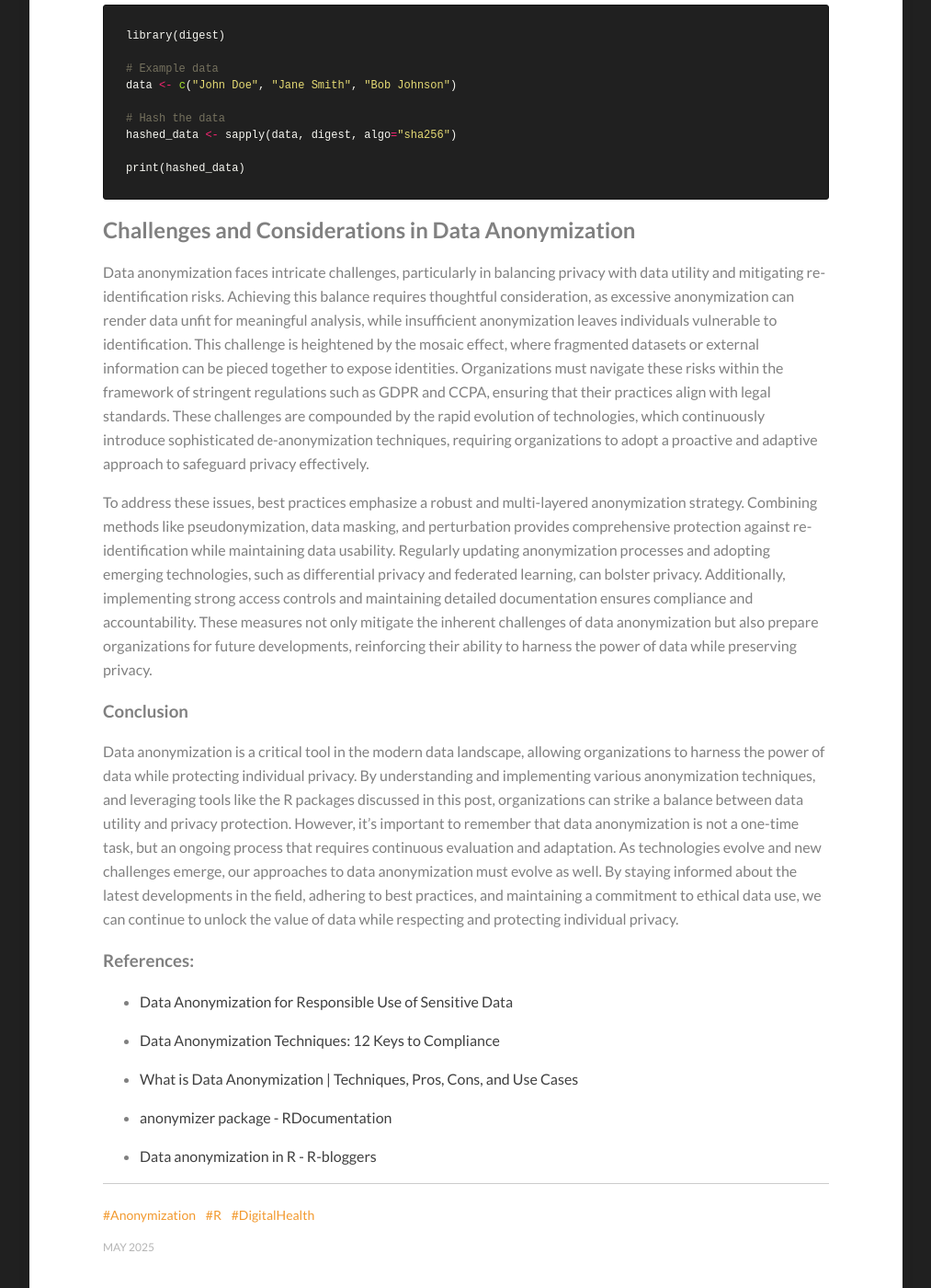
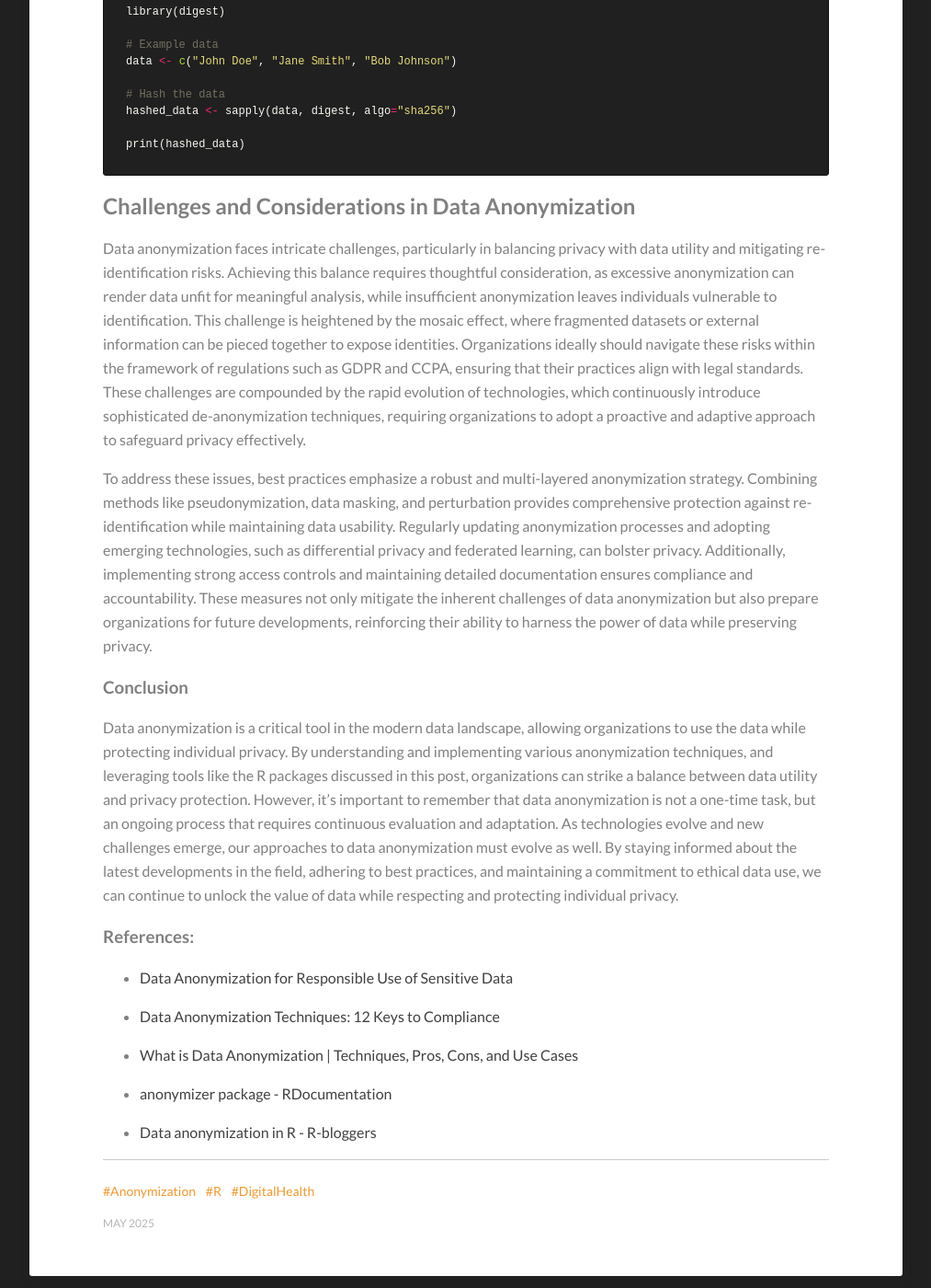
Before and after one commit to Kamran-Afzali/Kamran-Afzali.github.io, a Jekyll site: the page built from _posts/2025-05-25-anon_in_R.md, in a window 1280 px wide and 1400 px high, scrolled down 4259 px. Shown: the whole window at 92% size, without its empty margins (133-1146 px from the left). Built offline with Jekyll 4.4.1, drawn with Linux system fonts in a browser that asks for light colours; some of the changed text lies outside the part shown.

Commit message:
Update 2025-05-25-anon_in_R.md

```diff
--- a/_posts/2025-05-25-anon_in_R.md
+++ b/_posts/2025-05-25-anon_in_R.md
@@ -124,13 +124,13 @@
 
 ## Challenges and Considerations in Data Anonymization
 
-Data anonymization faces intricate challenges, particularly in balancing privacy with data utility and mitigating re-identification risks. Achieving this balance requires thoughtful consideration, as excessive anonymization can render data unfit for meaningful analysis, while insufficient anonymization leaves individuals vulnerable to identification. This challenge is heightened by the mosaic effect, where fragmented datasets or external information can be pieced together to expose identities. Organizations must navigate these risks within the framework of stringent regulations such as GDPR and CCPA, ensuring that their practices align with legal standards. These challenges are compounded by the rapid evolution of technologies, which continuously introduce sophisticated de-anonymization techniques, requiring organizations to adopt a proactive and adaptive approach to safeguard privacy effectively.
+Data anonymization faces intricate challenges, particularly in balancing privacy with data utility and mitigating re-identification risks. Achieving this balance requires thoughtful consideration, as excessive anonymization can render data unfit for meaningful analysis, while insufficient anonymization leaves individuals vulnerable to identification. This challenge is heightened by the mosaic effect, where fragmented datasets or external information can be pieced together to expose identities. Organizations ideally should navigate these risks within the framework of regulations such as GDPR and CCPA, ensuring that their practices align with legal standards. These challenges are compounded by the rapid evolution of technologies, which continuously introduce sophisticated de-anonymization techniques, requiring organizations to adopt a proactive and adaptive approach to safeguard privacy effectively.
 
 To address these issues, best practices emphasize a robust and multi-layered anonymization strategy. Combining methods like pseudonymization, data masking, and perturbation provides comprehensive protection against re-identification while maintaining data usability. Regularly updating anonymization processes and adopting emerging technologies, such as differential privacy and federated learning, can bolster privacy. Additionally, implementing strong access controls and maintaining detailed documentation ensures compliance and accountability. These measures not only mitigate the inherent challenges of data anonymization but also prepare organizations for future developments, reinforcing their ability to harness the power of data while preserving privacy.
 
 ### Conclusion
 
-Data anonymization is a critical tool in the modern data landscape, allowing organizations to harness the power of data while protecting individual privacy. By understanding and implementing various anonymization techniques, and leveraging tools like the R packages discussed in this post, organizations can strike a balance between data utility and privacy protection. However, it's important to remember that data anonymization is not a one-time task, but an ongoing process that requires continuous evaluation and adaptation. As technologies evolve and new challenges emerge, our approaches to data anonymization must evolve as well. By staying informed about the latest developments in the field, adhering to best practices, and maintaining a commitment to ethical data use, we can continue to unlock the value of data while respecting and protecting individual privacy.
+Data anonymization is a critical tool in the modern data landscape, allowing organizations to use the data while protecting individual privacy. By understanding and implementing various anonymization techniques, and leveraging tools like the R packages discussed in this post, organizations can strike a balance between data utility and privacy protection. However, it's important to remember that data anonymization is not a one-time task, but an ongoing process that requires continuous evaluation and adaptation. As technologies evolve and new challenges emerge, our approaches to data anonymization must evolve as well. By staying informed about the latest developments in the field, adhering to best practices, and maintaining a commitment to ethical data use, we can continue to unlock the value of data while respecting and protecting individual privacy.
 
 ### References:
 
```
Also changed, not shown: other parts of _posts/2025-05-25-anon_in_R.md (+3 -3 lines).
